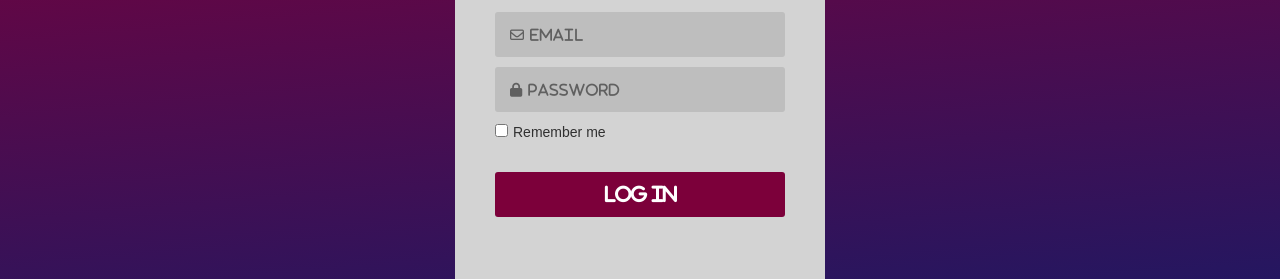
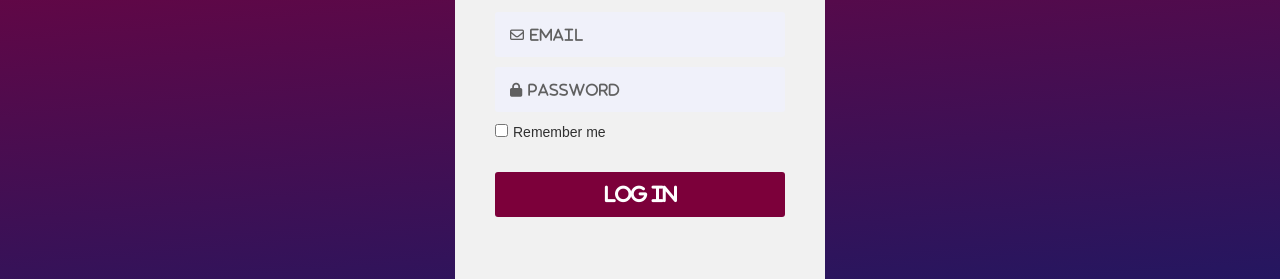
Before and after one commit to jatinmourya/Login-form, a plain HTML site: page index.html in a window 1280 px wide. Shown: the part 198-477 px from the top of the page. Drawn offline with nearby package versions, Linux system fonts and the light colour scheme.

Commit message:
Update style.css

```diff
--- a/style.css
+++ b/style.css
@@ -28,7 +28,7 @@ body {
 
 body .box {
   border-radius: 3px;
-  background-color: #d3d3d3;
+  background-color: #f1f1f1;
   padding: 30px 40px;
   height: 600px;
   width: 370px;
@@ -104,7 +104,7 @@ body .box {
   width: 100%;
   border: none;
   outline: none;
-  background-color: #bebebe;
+  background-color: #f0f1fa;
 }
 
 .inputsection input[type="text"]::-webkit-input-placeholder,
```
